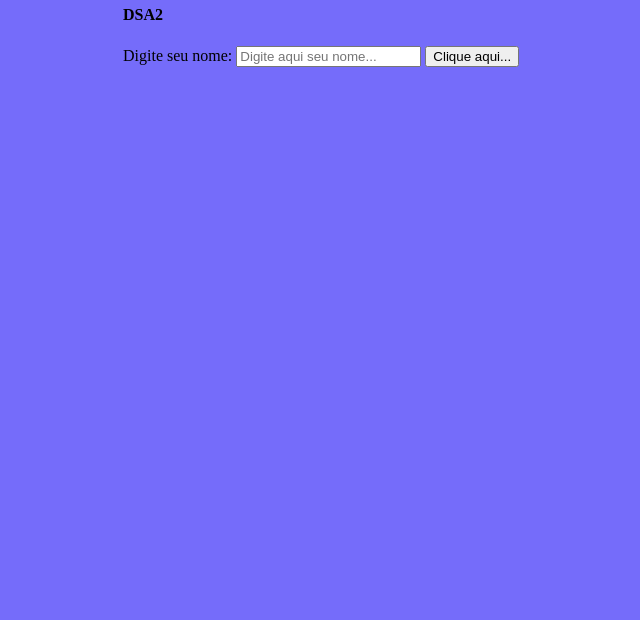
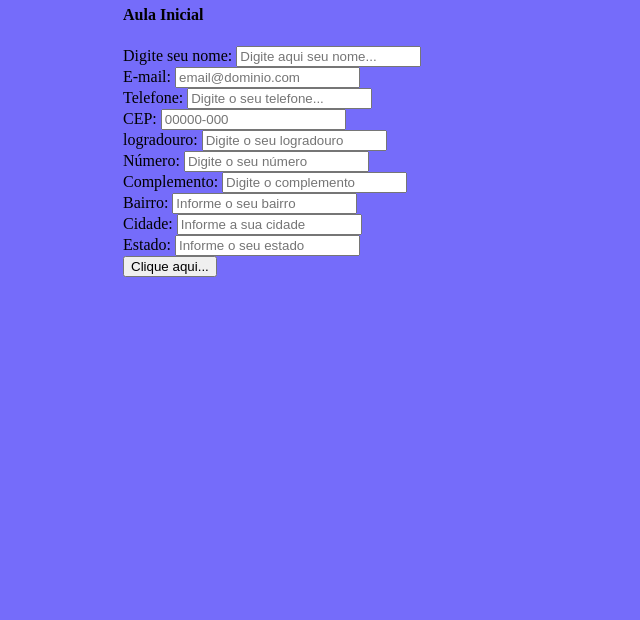
Before and after one commit to lauracardoso1/projeto-inicial, a plain HTML site: page index.html in a window 1280 px wide. Shown: the part 180-800 px from the top of the page, without its empty margins (5-645 px from the left). Drawn offline with nearby package versions, Linux system fonts and the light colour scheme.

Commit message:
Update index.html

```diff
--- a/index.html
+++ b/index.html
@@ -6,15 +6,71 @@
     <meta name="viewport" content="width=device-width, initial-scale=1.0">
     <title>Projeto Inicial</title>
     <link rel="stylesheet" href="./estilo.css">
+    <link rel="styleshee t" href="https://stackpath.bootstrapcdn.com/bootstrap/4.1.3/css/bootstrap.min.css" integrity="sha384-MCw98/SFnGE8fJT3GXwEOngsV7Zt27NXFoaoApmYm81iuXoPkFOJwJ8ERdknLPMO" crossorigin="anonymous">
 </head>
-<body>
-    <h1>Projeto Inicial de DSA2</h1>
+<body class="container-fluid">
+    <h1>Projeto Inicial</h1>
     <div>
-        <h4>DSA2</h4>
-        <label>Digite seu nome:</label>
-        <input type="text" id="nome" placeholder="Digite aqui seu nome...">
-        <input type="button" id="botao" value="Clique aqui..." >
+        <h4>Aula Inicial</h4>
+        <form>
+            <div class="mb-1">
+                <label for="nome">Digite seu nome:</label>
+                <input type="text" id="nome"
+                placeholder="Digite aqui seu nome...">
+            </div>
+            <div class="mb-1">
+                <label for="email">E-mail:</label>
+                <input type="text" id="email"
+                placeholder="email@dominio.com">
+            </div>
+            <div class="mb-1">
+                <label for="telefone">Telefone:</label>
+                <input type="number" id="telefone"
+                placeholder="Digite o seu telefone...">
+            </div>
+            <div class="mb-1">
+                <label for="cep">CEP:</label>
+                <input type="number" id="cep"
+                placeholder="00000-000">
+            </div>
+            <div class="mb-1">
+                <label for="logradouro">logradouro:</label>
+                <input type="text" id="logradouro"
+                placeholder="Digite o seu logradouro">
+            </div>
+            <div class="mb-1">
+                <label for="número">Número:</label>
+                <input type="number" id="número"
+                placeholder="Digite o seu número">
+            </div>
+            <div class="mb-1">
+                <label for="complemento">Complemento:</label>
+                <input type="text" id="complemento"
+                placeholder="Digite o complemento">
+            </div>
+            <div class="mb-1">
+                <label for="bairro">Bairro:</label>
+                <input type="text" id="bairro"
+                placeholder="Informe o seu bairro">
+            </div>
+            <div class="mb-1">
+                <label for="cidade">Cidade:</label>
+                <input type="text" id="cidade"
+                placeholder="Informe a sua cidade">
+            </div>
+            <div class="mb-1">
+                <label for="estado">Estado:</label>
+                <input type="text" id="estado"
+                placeholder="Informe o seu estado">
+            </div>
+        <input type="button" id="botao"
+          class="btn-primary" value="Clique aqui...">
+        </form>
+        <div class="m-2 p-1 text-center" id="saida-de-dados">
     </div>
     <script src="./script.js"></script>
+    <script src="https://code.jquery.com/jquery-3.3.1.slim.min.js" integrity="sha384-q8i/X+965DzO0rT7abK41JStQIAqVgRVzpbzo5smXKp4YfRvH+8abtTE1Pi6jizo" crossorigin="anonymous"></script>
+<script src="https://cdnjs.cloudflare.com/ajax/libs/popper.js/1.14.3/umd/popper.min.js" integrity="sha384-ZMP7rVo3mIykV+2+9J3UJ46jBk0WLaUAdn689aCwoqbBJiSnjAK/l8WvCWPIPm49" crossorigin="anonymous"></script>
+<script src="https://stackpath.bootstrapcdn.com/bootstrap/4.1.3/js/bootstrap.min.js" integrity="sha384-ChfqqxuZUCnJSK3+MXmPNIyE6ZbWh2IMqE241rYiqJxyMiZ6OW/JmZQ5stwEULTy" crossorigin="anonymous"></script>
 </body>
 </html>
```
